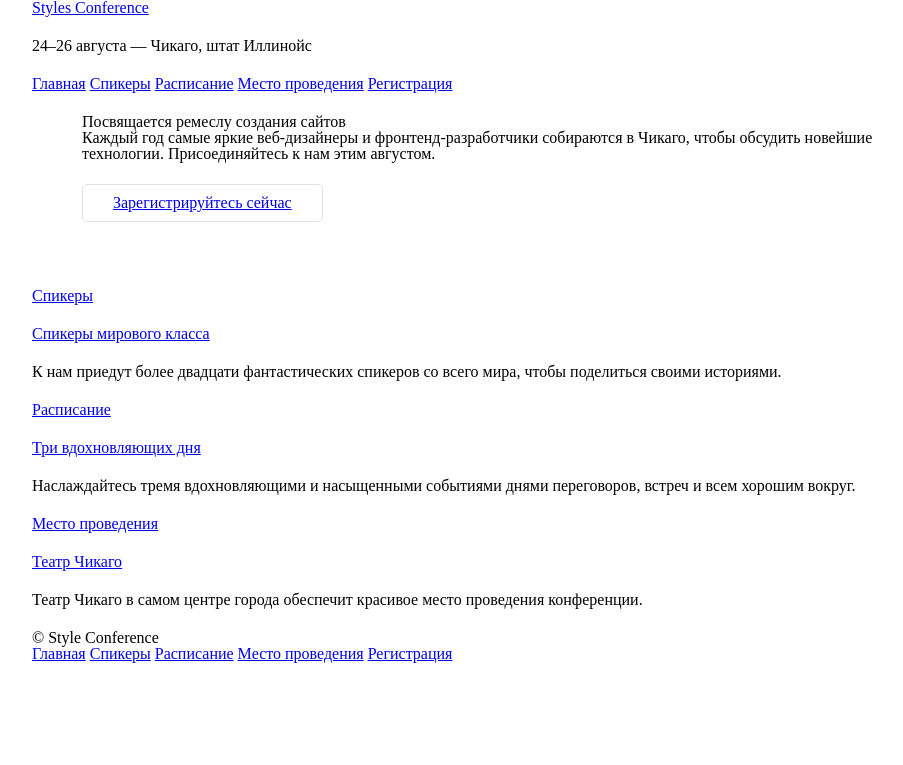
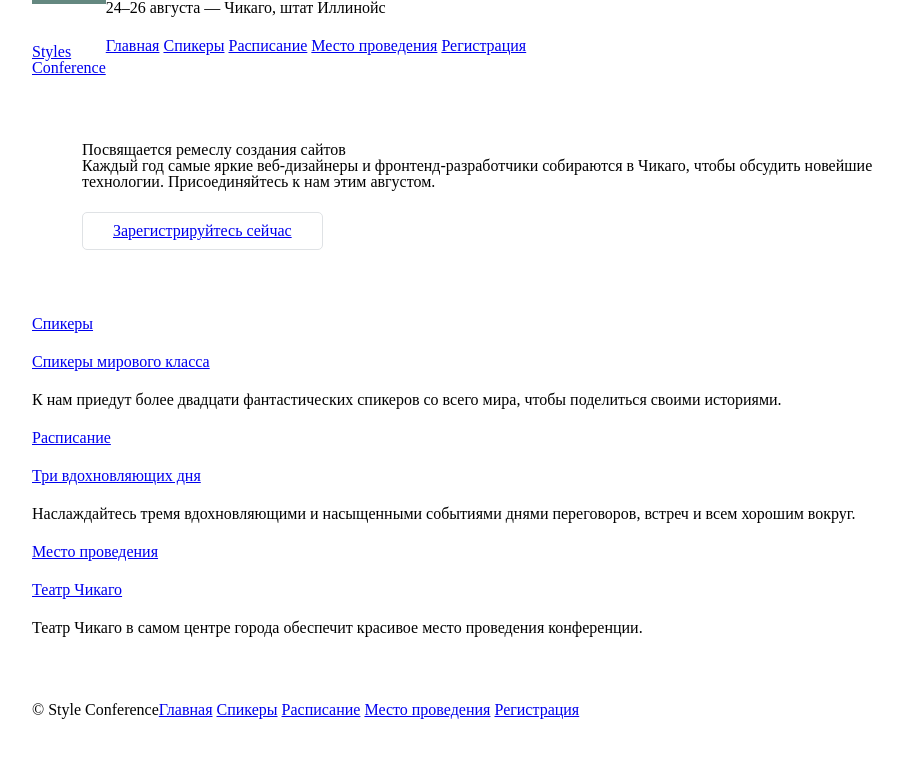
Before and after one commit to ovanse/study-stylesConference, a plain HTML site: page index.html in a window 1280 px wide. Shown: the whole page, without its empty margins (158-1061 px from the left). Drawn offline with Linux system fonts and the light colour scheme.

Commit message:
5 temp commit

```diff
--- a/assets/stylesheets/main.css
+++ b/assets/stylesheets/main.css
@@ -1,6 +1,6 @@
 /* http://meyerweb.com/eric/tools/css/reset/ 2. v2.0 | 20110126
   License: none (public domain)
-*/
+  */
 html, body, div, span, applet, object, iframe,
 h1, h2, h3, h4, h5, h6, p, blockquote, pre,
 a, abbr, acronym, address, big, cite, code,
@@ -51,7 +51,9 @@ table {
 Сетка
 =================================================
 */
-*, *::before, *:after {
+*,
+*::before,
+*::after {
   -webkit-box-sizing: border-box;
   -moz-box-sizing: border-box;
   box-sizing: border-box;
@@ -69,7 +71,11 @@ table {
 Типографика
 =================================================
 */
-h1, h3, h4, h5, p {
+h1,
+h3,
+h4,
+h5,
+p {
   margin-bottom: 22px;
 }
 
@@ -96,3 +102,45 @@ h1, h3, h4, h5, p {
 .hero {
   padding: 22px 80px 66px 80px;
 }
+
+/*
+=================================================
+ClearFix
+=================================================
+*/
+.group::before,
+.group::after {
+  content: "";
+  display: table;
+}
+.group::after {
+  clear: both;
+}
+.group::before {
+  clear: both;
+  *zoom: 1;
+}
+
+/*
+=================================================
+Основной заголовок
+=================================================
+*/
+.logo {
+  border-top: 4px solid #648880;
+  float: left;
+  padding: 40px 0 22px 0;
+}
+
+/*
+=================================================
+Основной подал
+=================================================
+*/
+.primary-footer small {
+  float: left;
+}
+.primary-footer {
+  padding-bottom: 44px;
+  padding-top: 44px;
+}
--- a/index.html
+++ b/index.html
@@ -6,9 +6,9 @@
     <link rel="stylesheet" href="assets/stylesheets/main.css">
   </head>
   <body>
-    <header class="container">
-      <h1>
-        <a href="index.html">Styles Conference</a>
+    <header class="container group">
+      <h1 class="logo">
+        <a href="index.html">Styles <br> Conference</a>
       </h1>
       <h3>24&ndash;26 августа &mdash; Чикаго, штат Иллинойс</h3>
       <nav>
@@ -47,7 +47,7 @@
       </a>
       <p>Театр Чикаго в самом центре города обеспечит красивое место проведения конференции.</p>
     </section>
-    <footer class="container">
+    <footer class="primary-footer container group">
       <small>&copy; Style Conference</small>
       <nav>
         <a href="index.html">Главная</a>
```
Also changed, not shown: register.html (+3 -3 lines), schedule.html (+3 -3 lines), speakers.html (+3 -3 lines), venue.html (+3 -3 lines).
